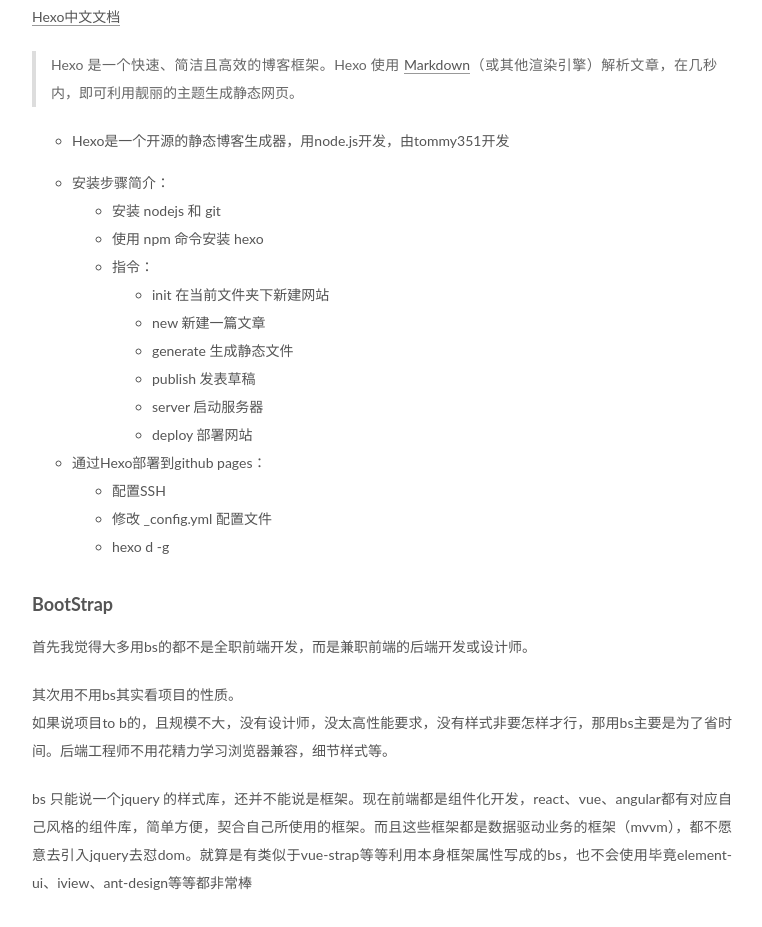
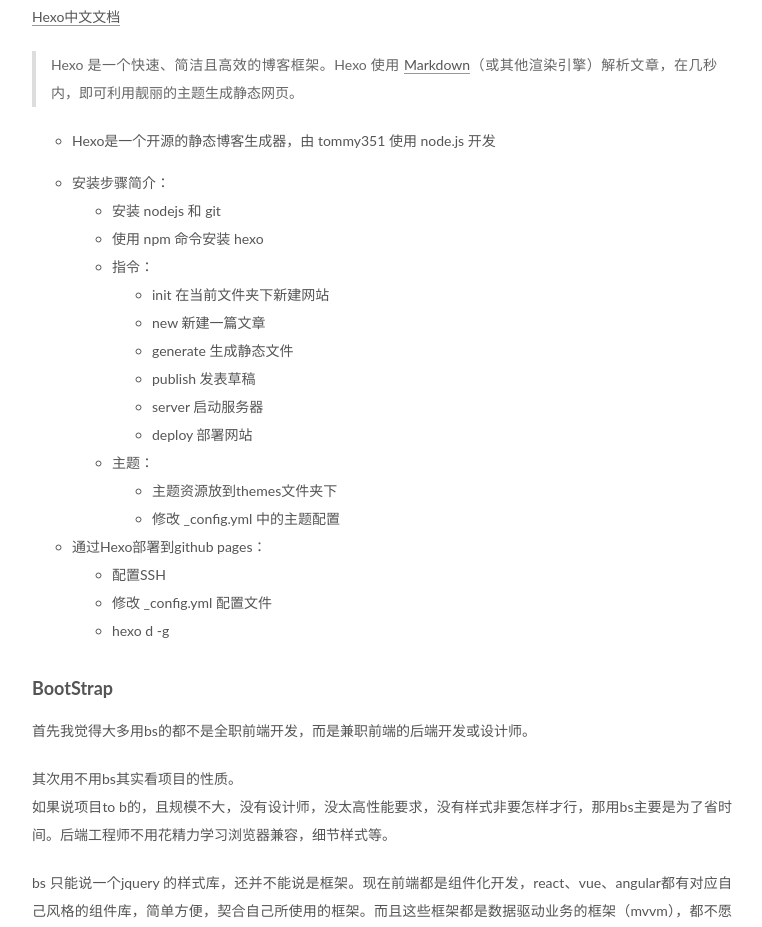
Before and after one commit to Xxxz2016/Xxxz2016.github.io, a plain HTML site: page index.html in a window 1280 px wide. Shown: the part 1580-2507 px from the top of the page, without its empty margins (258-1020 px from the left). Drawn offline with Linux system fonts and the light colour scheme.

Commit message:
Site updated: 2018-04-23 20:21:46

```diff
--- a/css/main.css
+++ b/css/main.css
@@ -1822,7 +1822,7 @@
   width: 4px;
   height: 4px;
   border-radius: 50%;
-  background: #ff14e8;
+  background: #8a86ff;
 }
 .links-of-blogroll {
   font-size: 13px;
--- a/index.html
+++ b/index.html
@@ -349,7 +349,7 @@
 <p>Hexo 是一个快速、简洁且高效的博客框架。Hexo 使用 <a href="http://daringfireball.net/projects/markdown/" target="_blank" rel="noopener">Markdown</a>（或其他渲染引擎）解析文章，在几秒内，即可利用靓丽的主题生成静态网页。</p>
 </blockquote>
 <ul>
-<li>Hexo是一个开源的静态博客生成器，用node.js开发，由tommy351开发</li>
+<li>Hexo是一个开源的静态博客生成器，由 tommy351 使用 node.js 开发</li>
 </ul>
 <ul>
 <li>安装步骤简介：<ol>
@@ -362,6 +362,11 @@
 <li>publish 发表草稿</li>
 <li>server 启动服务器</li>
 <li>deploy 部署网站</li>
+</ul>
+</li>
+<li>主题：<ul>
+<li>主题资源放到themes文件夹下</li>
+<li>修改 _config.yml 中的主题配置</li>
 </ul>
 </li>
 </ol>
```
Also changed, not shown: 2018/04/23/test/index.html (+7 -2 lines).
